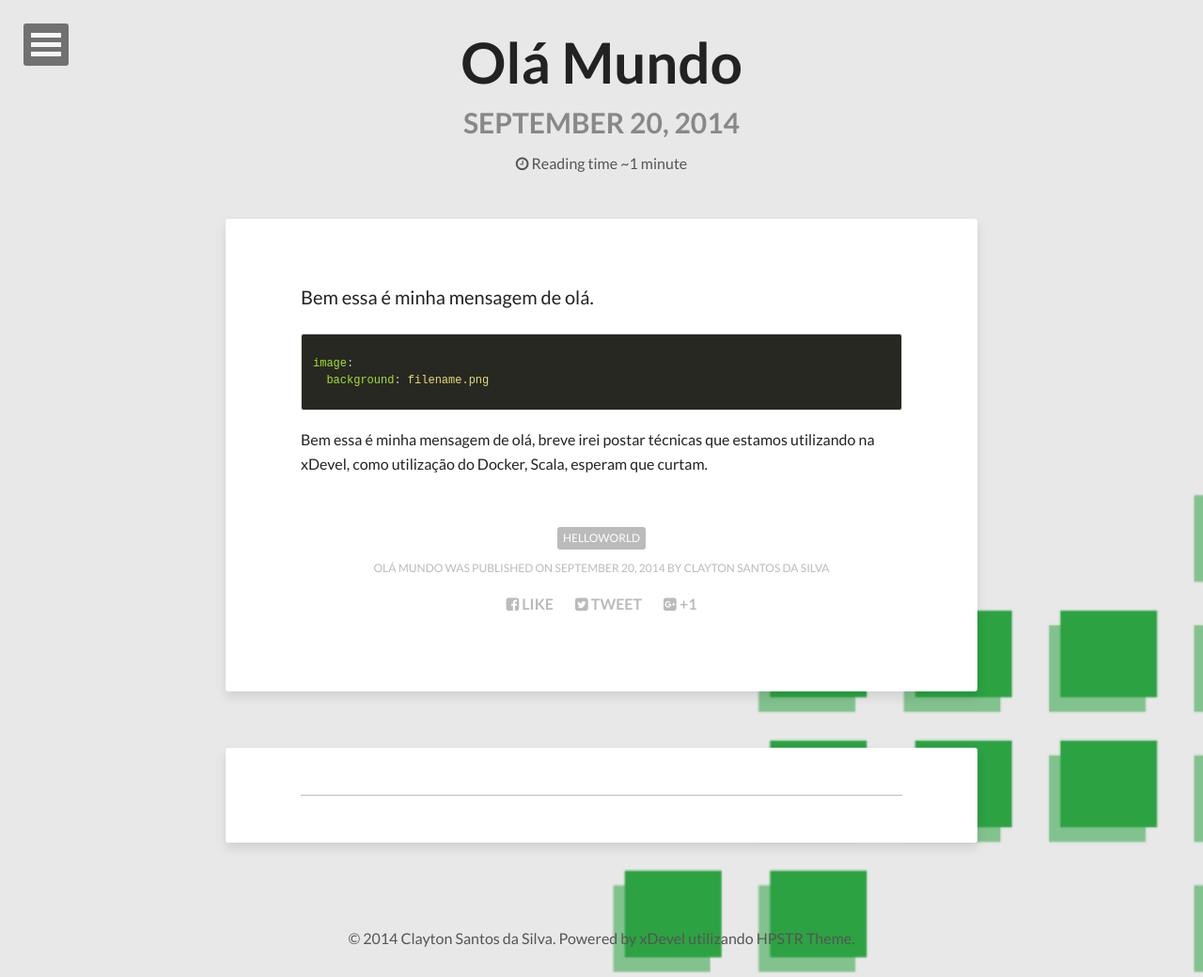
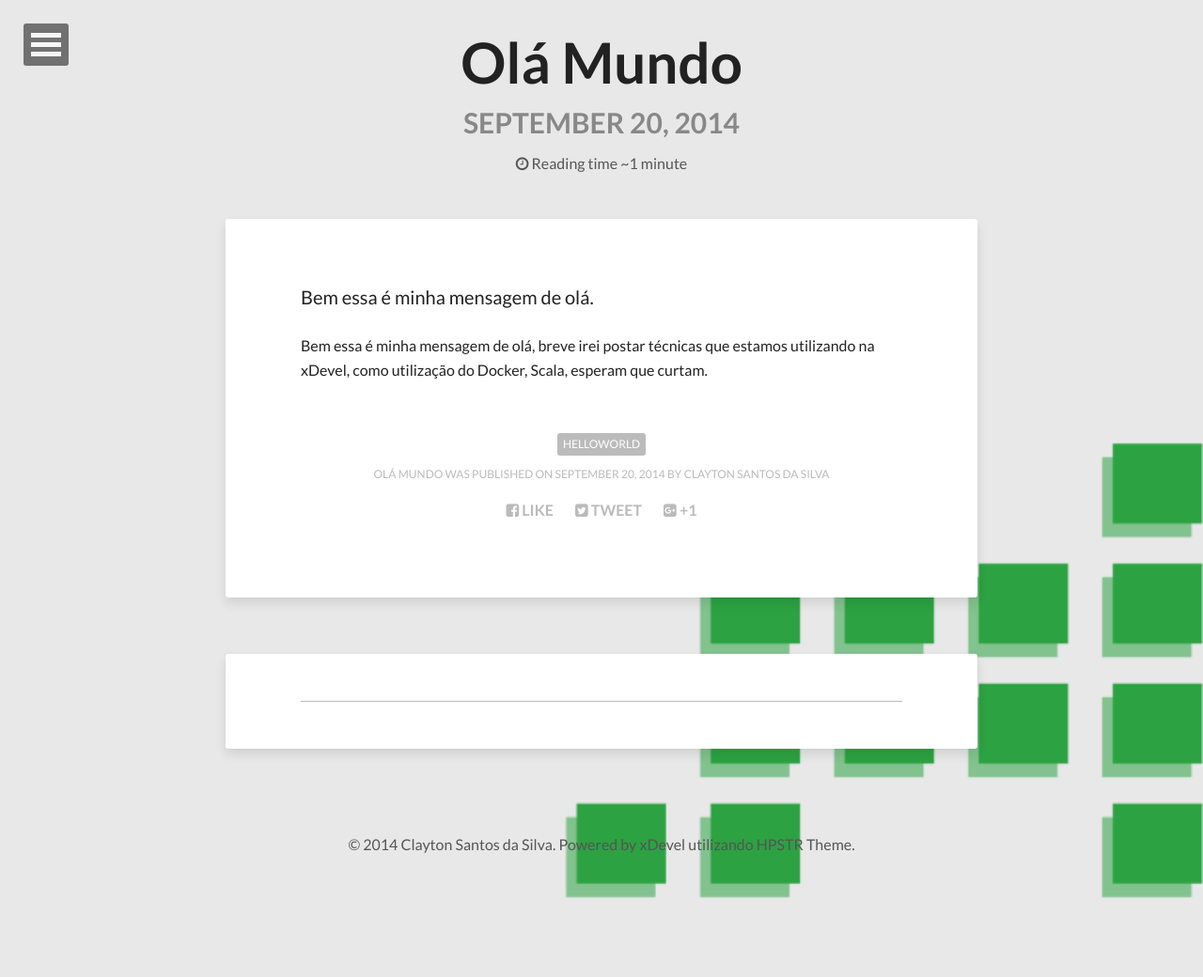
Before and after one commit to claytonsilva/claytonsilva.github.io, a Jekyll site: the page built from _posts/2014-09-20-background-image.md, in a window 1280 px wide. Shown: the whole page at 94% size. Built offline with Jekyll 4.4.1, drawn with Linux system fonts in a browser that asks for light colours; nearby versions of some CDN libraries; comment, search, counter and statistics services are not loaded.

Commit message:
primeiro post

```diff
--- a/_posts/2014-09-20-background-image.md
+++ b/_posts/2014-09-20-background-image.md
@@ -12,9 +12,5 @@
 Bem essa é minha mensagem de olá.
 
 
-{% highlight yaml %}
-image:
-  background: filename.png
-{% endhighlight %}
-
+<!--more-->
 Bem essa é minha mensagem de olá, breve irei postar técnicas que estamos utilizando na xDevel, como utilização do Docker, Scala, esperam que curtam.
```
